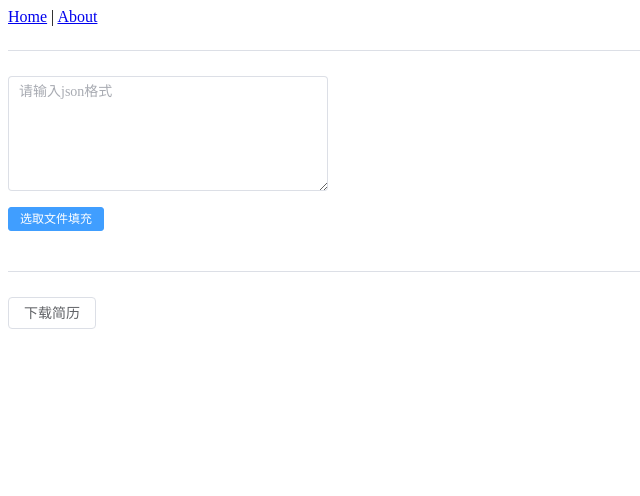
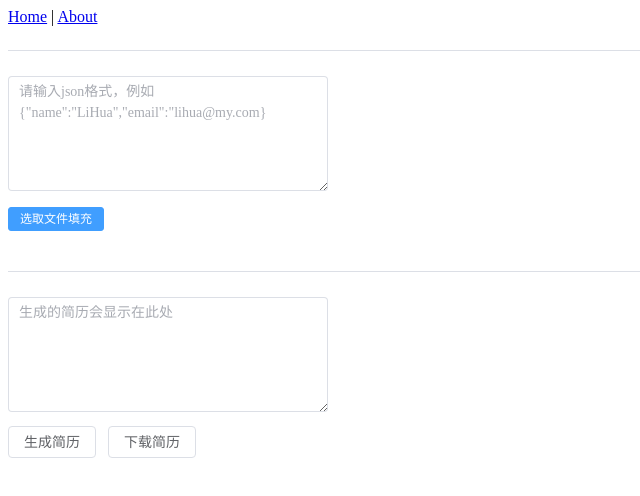
Before and after one commit to ainilaha/chatResume, a Vue app in the folder frontend/: page / in a window 1280 px wide. Shown: the top 496 px of the page, without its empty margins (0-640 px from the left). Built offline with nearby package versions, Linux system fonts and the light colour scheme.

Commit message:
启动 生成简单简历

```diff
--- a/frontend/src/views/HomeView.vue
+++ b/frontend/src/views/HomeView.vue
@@ -23,7 +23,7 @@
             type="textarea"
             style="width: 20rem"
             :autosize="{ minRows: 5, maxRows: 10 }"
-            placeholder="请输入json格式"
+            placeholder='请输入json格式，例如{"name":"LiHua","email":"lihua@my.com}'
           ></el-input>
         </el-col>
         <el-col class="mv-1">
@@ -37,7 +37,7 @@
             :auto-upload="false"
           >
             <template #trigger>
-              <el-button size="small" type="primary">选取文件填充 </el-button>
+              <el-button size="small" type="primary">选取文件填充</el-button>
             </template>
             <span class="ml-1">
               <el-text>{{ message }}</el-text>
@@ -47,10 +47,20 @@
       </div>
     </el-row>
     <el-divider />
-    <div>
-      <el-text>{{ cvResult }}</el-text>
-    </div>
-    <el-button @click="downloadCV">下载简历</el-button>
+    <el-row>
+      <div>
+        <el-input
+          v-model="cvResult"
+          type="textarea"
+          style="width: 20rem"
+          :autosize="{ minRows: 5, maxRows: 10 }"
+          placeholder="生成的简历会显示在此处"
+          readonly
+        ></el-input>
+      </div>
+    </el-row>
+    <el-button @click="generateCV" class="mt-1">生成简历</el-button>
+    <el-button @click="downloadCV" class="mt-1">下载简历</el-button>
   </div>
 </template>
 
@@ -58,6 +68,7 @@
 import { ref, reactive, Raw } from "vue";
 
 import type { UploadInstance, UploadUserFile } from "element-plus";
+import { ElNotification } from "element-plus";
 
 const upload = ref<UploadInstance>();
 
@@ -82,20 +93,33 @@ const changeDemoFile = (file: File | Raw<any>, demoFileList: void[]) => {
         demo.value = JSON.stringify(document);
         if (isJSON(demo.value)) {
           message.value = "满足json格式";
+          ElNotification.success({
+            title: "上传成功",
+            offset: 100,
+          });
         } else {
           message.value = "不满足json格式，请重新选择文件或修改文件";
           upload.value?.clearFiles();
           demo.value = "";
+          ElNotification.error({
+            title: "上传失败",
+            message: "文件不是json格式",
+            offset: 100,
+          });
         }
       } catch (err) {
         console.log(err);
         upload.value?.clearFiles();
         message.value = "不满足json格式，请重新选择文件或修改文件";
+        ElNotification.error({
+          title: "上传失败",
+          message: "文件不是json格式",
+          offset: 100,
+        });
         demo.value = "";
       }
     };
     fileReader.readAsText(file.raw);
-    // TODO: 赋值给cvJson
   }
 };
 
@@ -113,17 +137,17 @@ const isJSON = (str: any) => {
   console.log("It is not a string!");
 };
 
-// interface FormData {
-//   name: string;
-//   email: string;
-// }
+interface FormData {
+  name: string;
+  email: string;
+}
 // const formData = reactive<FormData>({
 //   name: "",
 //   email: "",
 // });
 
-const cvResult = ref<string>("");
-let cvJson = reactive({});
+let cvResult = ref("");
+let cvJson = reactive({} as FormData);
 
 // const submitForm = () => {
 //   // 将 formData 转换为 JSON 格式
@@ -148,9 +172,47 @@ let cvJson = reactive({});
 //   });
 // };
 
+const generateCV = () => {
+  if (demo.value.length <= 0) {
+    ElNotification.warning({
+      title: "无法生成",
+      message: "请先填写json信息",
+      offset: 100,
+    });
+    return;
+  }
+  try {
+    cvJson = JSON.parse(demo.value);
+  } catch {
+    ElNotification.error({
+      title: "生成失败",
+      message: "简历信息不是json格式",
+      offset: 100,
+    });
+    return;
+  }
+  if (!cvJson.name || !cvJson.email) {
+    ElNotification.error({
+      title: "生成失败",
+      message: "简历信息不正确",
+      offset: 100,
+    });
+    return;
+  }
+  cvResult.value = `我叫${cvJson.name}, 我的邮箱是${cvJson.email}`;
+  ElNotification.success({
+    title: "生成成功",
+    offset: 100,
+  });
+};
+
 const downloadCV = () => {
   // TODO: 下载简历的逻辑
-  alert("功能开发中...");
+  ElNotification.warning({
+    title: "系统提示",
+    message: "功能开发中",
+    offset: 100,
+  });
 };
 </script>
 
```
